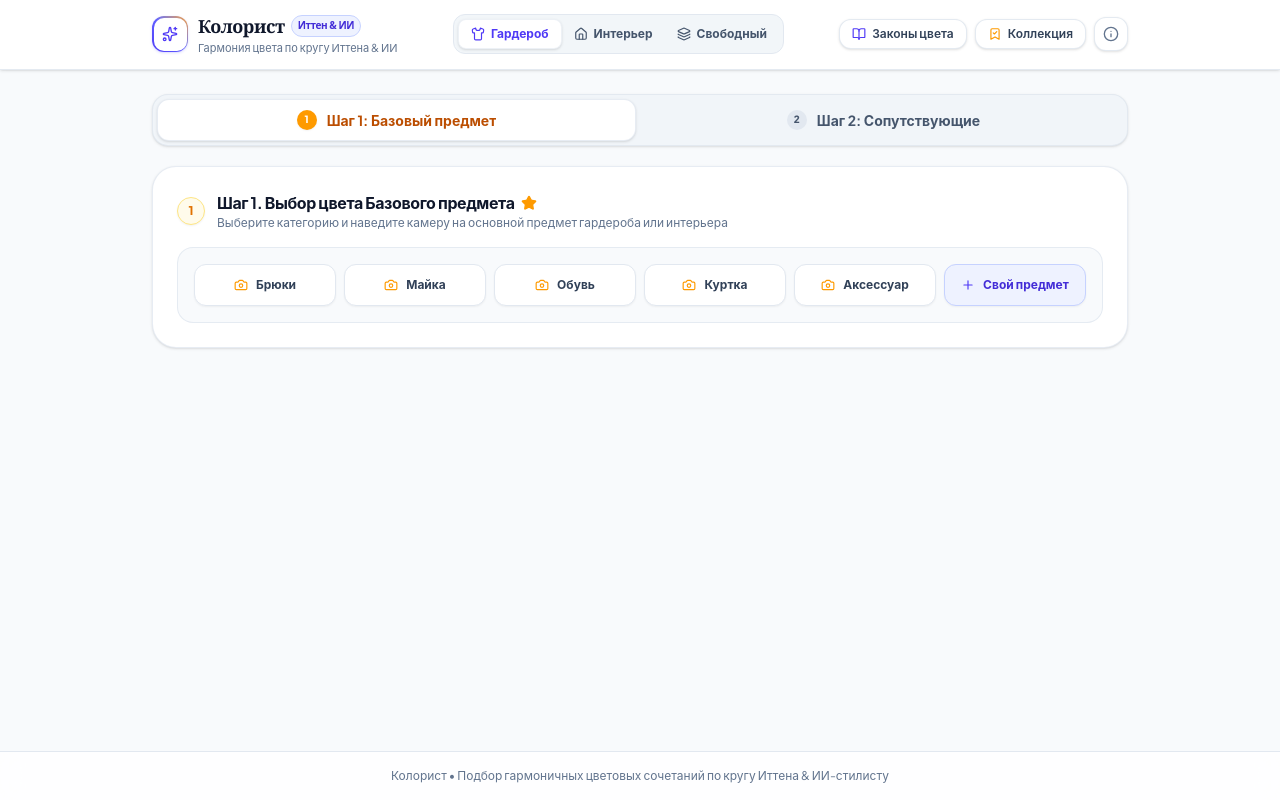
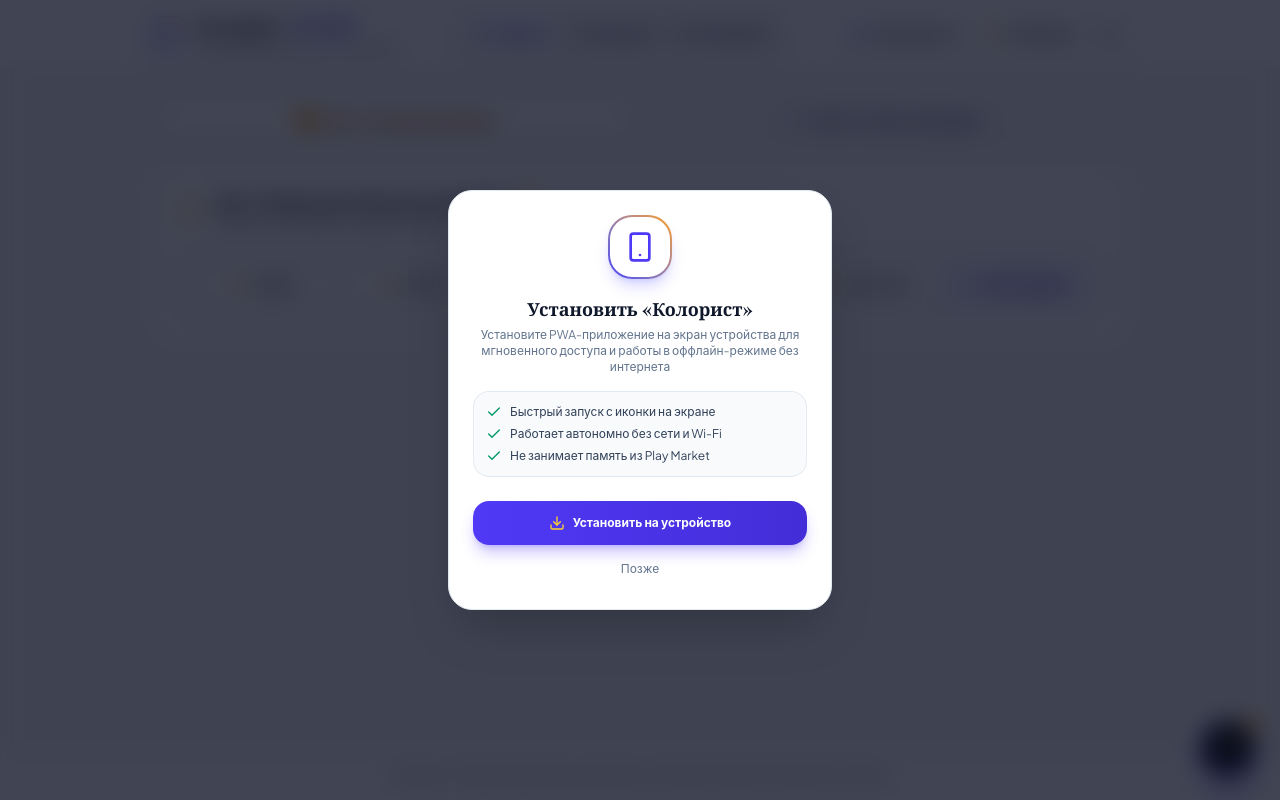
Before and after one commit to indievid-vk/Colorist, a React (Vite) app: page / in a window 1280 px wide. Built offline with nearby package versions, Linux system fonts and the light colour scheme; a web font is replaced by a local one.

Commit message:
feat(pwa): enhance PWA installation flow and onboarding
Refactor PWA detection logic to support additional triggers and improve the welcome experience with celebratory confetti animations for installed users.

```diff
--- a/src/components/pwa/InstallPrompt.tsx
+++ b/src/components/pwa/InstallPrompt.tsx
@@ -1,70 +1,73 @@
 import React, { useState, useEffect } from "react";
-import { Download, Share2, PlusSquare, Smartphone, X, Sparkles } from "lucide-react";
+import { Download, Share2, PlusSquare, Smartphone, X, Sparkles, Check, ArrowRight } from "lucide-react";
 
 export const InstallPrompt: React.FC = () => {
   const [deferredPrompt, setDeferredPrompt] = useState<any>(null);
   const [showAndroidModal, setShowAndroidModal] = useState<boolean>(false);
   const [showIOSBottomSheet, setShowIOSBottomSheet] = useState<boolean>(false);
   const [isIOS, setIsIOS] = useState<boolean>(false);
+  const [isAndroid, setIsAndroid] = useState<boolean>(false);
   const [isStandalone, setIsStandalone] = useState<boolean>(false);
   const [isInstalling, setIsInstalling] = useState<boolean>(false);
 
   useEffect(() => {
-    // Check if standalone
+    // 1. Check if running in standalone mode (installed PWA)
     const standalone =
       window.matchMedia("(display-mode: standalone)").matches ||
       (window.navigator as any).standalone ||
       document.referrer.includes("android-app://") ||
-      window.location.search.includes("mode=standalone");
+      window.location.search.includes("mode=standalone") ||
+      window.location.search.includes("pwa=1");
+
     setIsStandalone(!!standalone);
+    if (standalone) return;
 
-    if (standalone) return; // Don't show install prompts if already running standalone
-
-    // Check if iOS device
+    // 2. Detect OS
     const userAgent = window.navigator.userAgent.toLowerCase();
-    const isAppleDevice = /iphone|ipad|ipod/.test(userAgent);
-    setIsIOS(isAppleDevice);
+    const isApple = /iphone|ipad|ipod/.test(userAgent);
+    const isAndroidDevice = /android/.test(userAgent);
+    setIsIOS(isApple);
+    setIsAndroid(isAndroidDevice);
 
     const alreadyPrompted = localStorage.getItem("pwaPromptedForever_v1");
 
-    // Listen for global deferredPrompt
+    // 3. Global beforeinstallprompt listener
     const handlePromptAvailable = () => {
       const prompt = (window as any).deferredPrompt;
       if (prompt) {
         setDeferredPrompt(prompt);
-        if (!alreadyPrompted && !(window as any).pwaPopupActive) {
+      }
+    };
+
+    if ((window as any).deferredPrompt) {
+      setDeferredPrompt((window as any).deferredPrompt);
+    }
+    window.addEventListener("pwa-prompt-available", handlePromptAvailable);
+
+    // 4. Auto-open installation modal on first visit (Android & Desktop/Mobile browsers)
+    const autoOpenTimer = setTimeout(() => {
+      if (!alreadyPrompted && !standalone && !(window as any).pwaPopupActive) {
+        if (isApple) {
+          // On iOS, keep the pulsing floating round button prominent
+        } else {
+          // On Android / Desktop / Chrome: automatically open installation modal
           (window as any).pwaPopupActive = "install";
           setShowAndroidModal(true);
         }
       }
-    };
-
-    if ((window as any).deferredPrompt) {
-      handlePromptAvailable();
-    }
-
-    window.addEventListener("pwa-prompt-available", handlePromptAvailable);
-
-    // If on iOS and hasn't been prompted forever
-    if (isAppleDevice && !alreadyPrompted && !standalone) {
-      const timer = setTimeout(() => {
-        if (!(window as any).pwaPopupActive) {
-          // Keep floating FAB available
-        }
-      }, 2000);
-      return () => clearTimeout(timer);
-    }
+    }, 1200);
 
     return () => {
+      clearTimeout(autoOpenTimer);
       window.removeEventListener("pwa-prompt-available", handlePromptAvailable);
     };
   }, []);
 
-  // Handle Android Install
-  const handleAndroidInstallClick = async () => {
+  // Trigger installation on Android / Desktop
+  const handleInstallClick = async () => {
     const promptEvent = deferredPrompt || (window as any).deferredPrompt;
-    if (!promptEvent) return;
 
+    if (promptEvent) {
       try {
         setIsInstalling(true);
         await promptEvent.prompt();
@@ -76,58 +79,125 @@
           (window as any).deferredPrompt = null;
           (window as any).pwaPopupActive = null;
           localStorage.setItem("pwaPromptedForever_v1", "true");
-        window.dispatchEvent(new CustomEvent("pwa-popup-closed"));
+          // Trigger welcome event
+          window.dispatchEvent(new CustomEvent("pwa-installed-success"));
         }
       } catch (err) {
         console.error("Install prompt error:", err);
       } finally {
         setIsInstalling(false);
       }
+    } else {
+      // Fallback for browsers when beforeinstallprompt is already handled or in iOS/Chrome menu
+      if (isIOS) {
+        setShowAndroidModal(false);
+        setShowIOSBottomSheet(true);
+      } else {
+        setIsInstalling(true);
+        setTimeout(() => {
+          setIsInstalling(false);
+          setShowAndroidModal(false);
+          localStorage.setItem("pwaPromptedForever_v1", "true");
+          window.dispatchEvent(new CustomEvent("pwa-installed-success"));
+        }, 1000);
+      }
+    }
   };
 
-  const handleDismissAndroid = () => {
+  const handleDismiss = () => {
     setShowAndroidModal(false);
     (window as any).pwaPopupActive = null;
+    localStorage.setItem("pwaPromptedForever_v1", "true");
     window.dispatchEvent(new CustomEvent("pwa-popup-closed"));
+  };
+
+  const handleFloatingButtonClick = () => {
+    if (isIOS) {
+      setShowIOSBottomSheet(true);
+    } else {
+      setShowAndroidModal(true);
+    }
   };
 
   if (isStandalone) return null;
 
   return (
     <>
-      {/* 1. Android / Desktop Automatic Modal */}
-      {showAndroidModal && deferredPrompt && (
+      {/* ========================================================================= */}
+      {/* 1. ПЛАВАЮЩАЯ КРУГЛАЯ КНОПКА УСТАНОВКИ В ПРАВОМ НИЖНЕМ УГЛУ (FAB)          */}
+      {/* ========================================================================= */}
+      <div className="fixed bottom-6 right-4 sm:right-6 z-40 flex items-center gap-2 animate-in fade-in slide-in-from-bottom-5 duration-300">
+        <button
+          onClick={handleFloatingButtonClick}
+          className="relative w-14 h-14 rounded-full bg-gradient-to-tr from-indigo-600 via-indigo-500 to-amber-500 p-[2px] shadow-xl shadow-indigo-600/30 hover:shadow-indigo-600/50 hover:scale-105 active:scale-95 transition-all duration-200 cursor-pointer group flex items-center justify-center"
+          title="Установить приложение на телефон / рабочий стол"
+          aria-label="Установить PWA"
+        >
+          {/* Pulsing glow ring */}
+          <span className="absolute -top-1 -right-1 flex h-4 w-4">
+            <span className="animate-ping absolute inline-flex h-full w-full rounded-full bg-amber-400 opacity-85"></span>
+            <span className="relative inline-flex rounded-full h-4 w-4 bg-amber-500 border-2 border-white"></span>
+          </span>
+
+          <div className="w-full h-full bg-slate-900 group-hover:bg-slate-800 rounded-full flex items-center justify-center text-white transition-colors">
+            <Download className="w-6 h-6 text-amber-400 group-hover:translate-y-0.5 transition-transform animate-bounce" style={{ animationDuration: '2s' }} />
+          </div>
+        </button>
+      </div>
+
+      {/* ========================================================================= */}
+      {/* 2. АВТОМАТИЧЕСКИ ОТКРЫВАЮЩЕЕСЯ ОКНО УСТАНОВКИ ДЛЯ АНДРОИДА / ДЕСКТОПА     */}
+      {/* ========================================================================= */}
+      {showAndroidModal && (
         <div className="fixed inset-0 z-50 flex items-center justify-center p-4 bg-slate-950/75 backdrop-blur-md animate-in fade-in duration-200">
           <div className="bg-white rounded-3xl max-w-sm w-full p-6 shadow-2xl border border-slate-200 text-center space-y-4 animate-in zoom-in-95 duration-200">
 
-            <div className="w-14 h-14 rounded-2xl bg-gradient-to-tr from-indigo-600 to-amber-500 p-[2px] mx-auto shadow-md shadow-indigo-500/20">
-              <div className="w-full h-full bg-white rounded-[14px] flex items-center justify-center">
-                <Smartphone className="w-7 h-7 text-indigo-600" />
+            {/* Icon Header */}
+            <div className="w-16 h-16 rounded-3xl bg-gradient-to-tr from-indigo-600 to-amber-500 p-[2px] mx-auto shadow-lg shadow-indigo-500/25">
+              <div className="w-full h-full bg-white rounded-[22px] flex items-center justify-center">
+                <Smartphone className="w-8 h-8 text-indigo-600" />
               </div>
             </div>
 
             <div>
-              <h3 className="text-base font-bold text-slate-900 font-display">
+              <h3 className="text-lg font-bold text-slate-900 font-display">
                 Установить «Колорист»
               </h3>
               <p className="text-xs text-slate-500 mt-1">
-                Установите приложение на экран вашего устройства для мгновенного запуска и работы без интернета
+                Установите PWA-приложение на экран устройства для мгновенного доступа и работы в оффлайн-режиме без интернета
               </p>
             </div>
 
+            {/* Quick Benefits */}
+            <div className="bg-slate-50 border border-slate-200/80 rounded-2xl p-3 text-left space-y-1.5 text-xs text-slate-700">
+              <div className="flex items-center gap-2">
+                <Check className="w-4 h-4 text-emerald-600 shrink-0" />
+                <span>Быстрый запуск с иконки на экране</span>
+              </div>
+              <div className="flex items-center gap-2">
+                <Check className="w-4 h-4 text-emerald-600 shrink-0" />
+                <span>Работает автономно без сети и Wi-Fi</span>
+              </div>
+              <div className="flex items-center gap-2">
+                <Check className="w-4 h-4 text-emerald-600 shrink-0" />
+                <span>Не занимает память из Play Market</span>
+              </div>
+            </div>
+
+            {/* Actions */}
             <div className="space-y-2 pt-2">
               <button
-                onClick={handleAndroidInstallClick}
+                onClick={handleInstallClick}
                 disabled={isInstalling}
-                className="w-full py-3 bg-indigo-600 hover:bg-indigo-700 active:scale-98 text-white text-xs font-bold rounded-2xl shadow-md shadow-indigo-600/30 flex items-center justify-center gap-2 transition-all cursor-pointer disabled:opacity-50"
+                className="w-full py-3.5 bg-gradient-to-r from-indigo-600 to-indigo-700 hover:from-indigo-700 hover:to-indigo-800 active:scale-98 text-white text-xs font-bold rounded-2xl shadow-lg shadow-indigo-600/30 flex items-center justify-center gap-2 transition-all cursor-pointer disabled:opacity-50"
               >
-                <Download className="w-4 h-4" />
-                <span>{isInstalling ? "Установка..." : "Установить приложение"}</span>
+                <Download className="w-4 h-4 text-amber-300" />
+                <span>{isInstalling ? "Установка..." : "Установить на устройство"}</span>
               </button>
 
               <button
-                onClick={handleDismissAndroid}
-                className="w-full py-2.5 text-xs text-slate-500 hover:text-slate-800 hover:bg-slate-100 rounded-xl transition-colors cursor-pointer"
+                onClick={handleDismiss}
+                className="w-full py-2 text-xs text-slate-500 hover:text-slate-800 hover:bg-slate-100 rounded-xl transition-colors cursor-pointer"
               >
                 Позже
               </button>
@@ -137,24 +207,10 @@
         </div>
       )}
 
-      {/* 2. iOS Floating Action Button (FAB) with pulse indicator */}
-      {isIOS && !showIOSBottomSheet && (
-        <button
-          onClick={() => setShowIOSBottomSheet(true)}
-          className="fixed bottom-6 left-4 sm:left-6 z-40 flex items-center gap-2 px-3.5 py-2.5 bg-white/95 hover:bg-white text-slate-800 border border-slate-200 shadow-lg rounded-2xl backdrop-blur-md transition-all active:scale-95 cursor-pointer group"
-          aria-label="Инструкция по установке на iOS"
-        >
-          <span className="relative flex h-3 w-3">
-            <span className="animate-ping absolute inline-flex h-full w-full rounded-full bg-indigo-400 opacity-75"></span>
-            <span className="relative inline-flex rounded-full h-3 w-3 bg-indigo-600"></span>
-          </span>
-          <span className="text-xs font-bold text-slate-800">Установить PWA</span>
-          <Download className="w-3.5 h-3.5 text-indigo-600 group-hover:translate-y-0.5 transition-transform" />
-        </button>
-      )}
-
-      {/* 3. iOS Step-by-Step Bottom Sheet Guide */}
-      {isIOS && showIOSBottomSheet && (
+      {/* ========================================================================= */}
+      {/* 3. ПОШАГОВАЯ ИНСТРУКЦИЯ УСТАНОВКИ ДЛЯ iOS (BOTTOM SHEET)                  */}
+      {/* ========================================================================= */}
+      {showIOSBottomSheet && (
         <div className="fixed inset-0 z-50 flex items-end sm:items-center justify-center p-0 sm:p-4 bg-slate-950/75 backdrop-blur-sm animate-in fade-in duration-200">
           <div className="bg-white rounded-t-3xl sm:rounded-3xl max-w-md w-full p-6 shadow-2xl border border-slate-200 space-y-5 animate-in slide-in-from-bottom duration-300">
 
@@ -178,7 +234,6 @@
 
             {/* Steps */}
             <div className="space-y-3.5 text-xs text-slate-700">
-
               <div className="flex items-start gap-3 p-3 bg-slate-50 border border-slate-200/80 rounded-2xl">
                 <div className="w-7 h-7 rounded-xl bg-indigo-600 text-white font-bold flex items-center justify-center text-xs shrink-0 mt-0.5">
                   1
@@ -189,7 +244,7 @@
                     <Share2 className="w-4 h-4 text-indigo-600 inline" />
                   </p>
                   <p className="text-slate-500 mt-0.5">
-                    Находится в нижней панели Safari или в меню браузера Chrome
+                    Находится в нижней панели Safari или в верхнем меню Chrome
                   </p>
                 </div>
               </div>
@@ -208,7 +263,6 @@
                   </p>
                 </div>
               </div>
-
             </div>
 
             {/* Close */}
```
Also changed, not shown: src/components/pwa/WelcomeModal.tsx (+59 -26 lines). Lines whose indentation alone changed are shown as unchanged.
